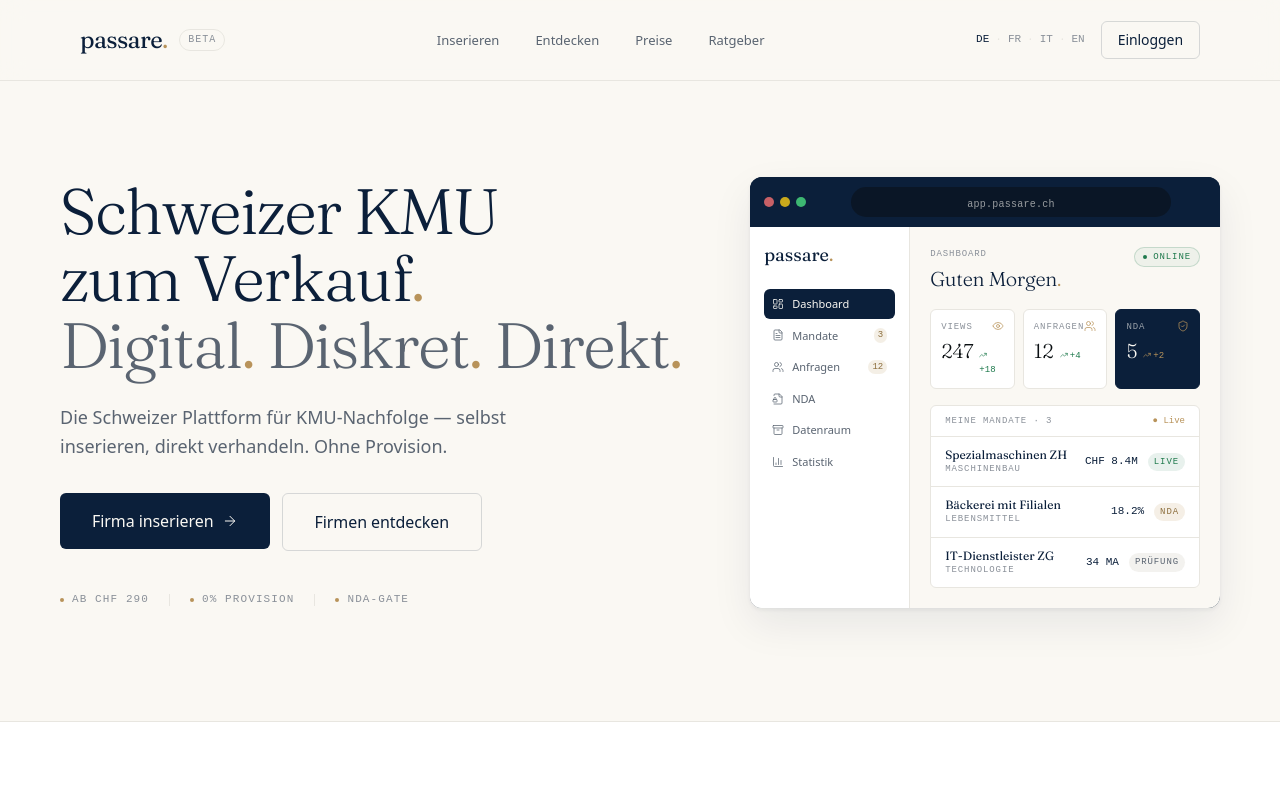
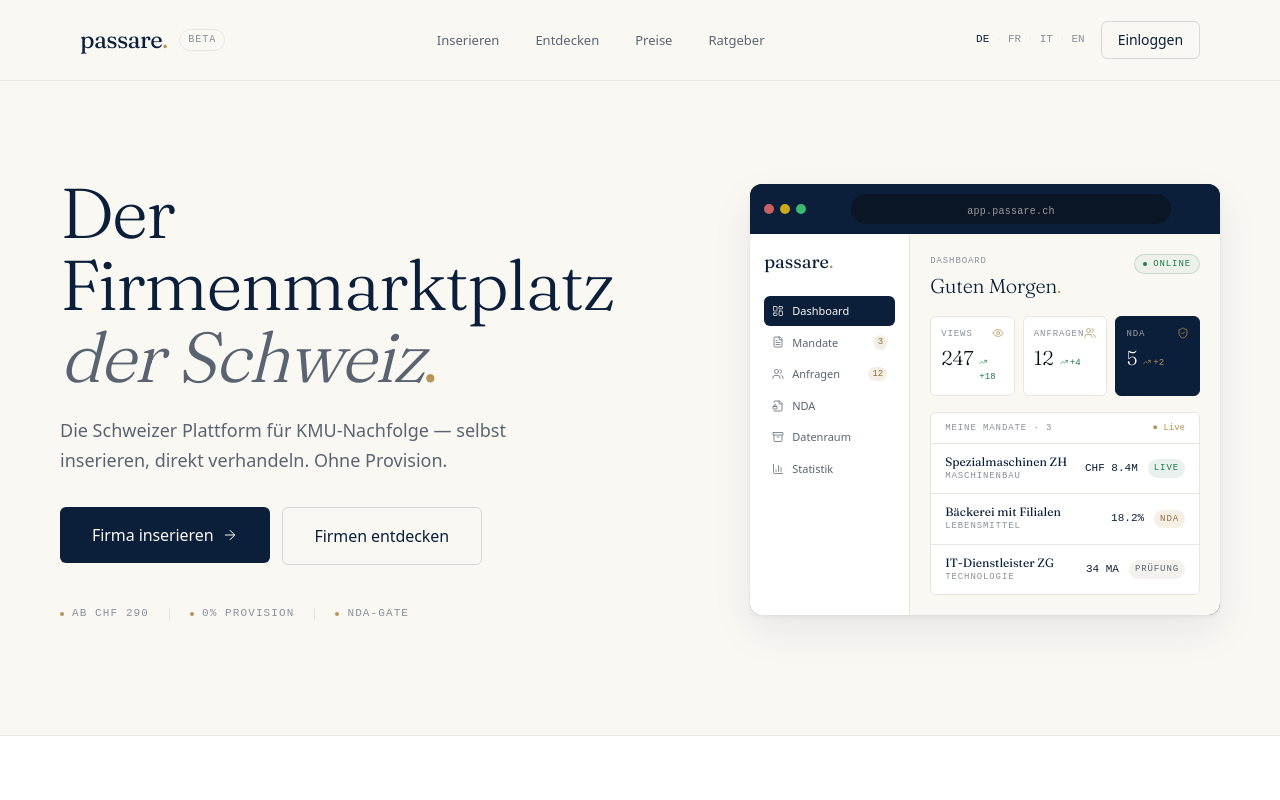
Before and after one commit to Vemoswitzerland/passare, a Next.js app: page / in a window 1280 px wide. Shown: the top 800 px of the page. Built offline with nearby package versions, Linux system fonts and the light colour scheme.

Commit message:
copy: Hero 'Der Firmenmarktplatz der Schweiz.'

```diff
--- a/src/app/page.tsx
+++ b/src/app/page.tsx
@@ -87,10 +87,10 @@ function Hero() {
         <div className="grid lg:grid-cols-[1.35fr_1fr] gap-10 lg:gap-14 items-center">
           <div className="relative">
             <Reveal>
-              <h1 className="font-serif-display text-[clamp(2.75rem,5vw,5rem)] text-navy font-light mb-6 tracking-[-0.025em] leading-[1.05]">
-                Schweizer KMU<br className="hidden sm:block" /> zum Verkauf<span className="text-bronze">.</span>
+              <h1 className="font-serif-display text-[clamp(2.75rem,5.5vw,5.5rem)] text-navy font-light mb-6 tracking-[-0.025em] leading-[1.02]">
+                Der Firmenmarktplatz
                 <br />
-                <span className="text-muted">Digital<span className="text-bronze">.</span> Diskret<span className="text-bronze">.</span> Direkt<span className="text-bronze">.</span></span>
+                <span className="text-muted italic">der Schweiz<span className="not-italic text-bronze">.</span></span>
               </h1>
             </Reveal>
             <Reveal delay={0.1}>
```
Also changed, not shown: 2 other files (tests, documents, lock files or other folders).
